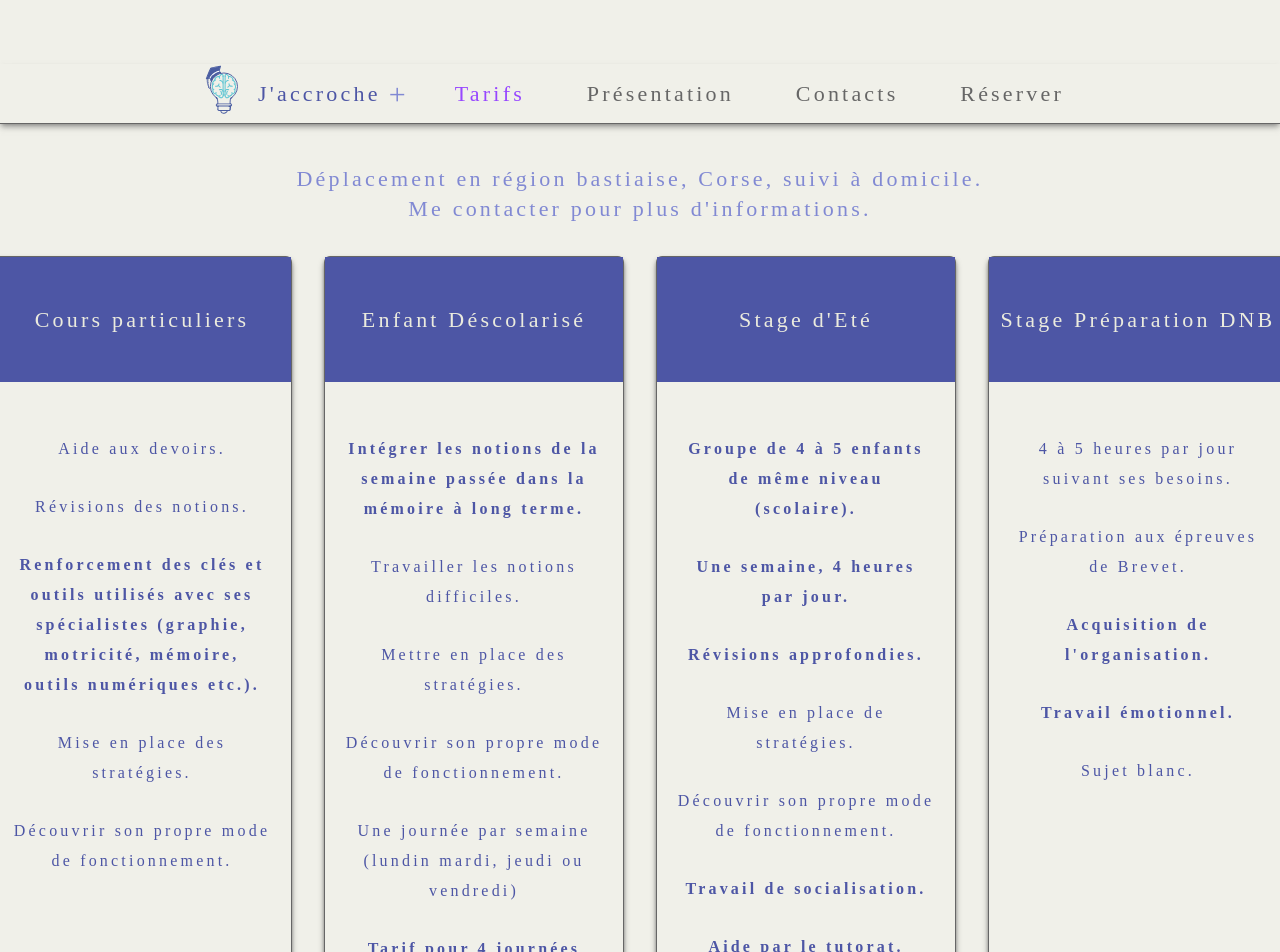
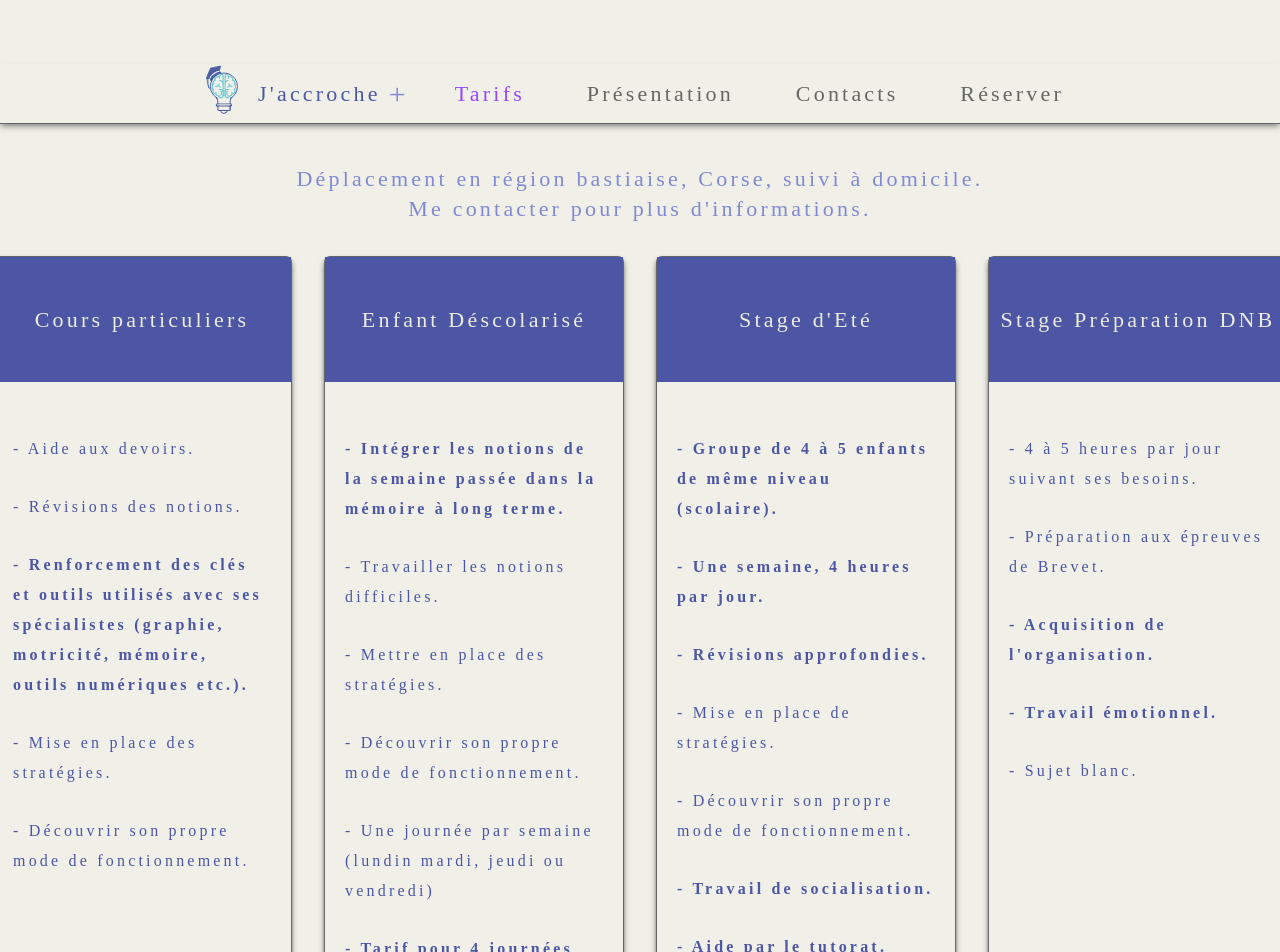
Before and after one commit to DumeGrisoni/booking_student, a React (Vite) app: page /pricing in a window 1280 px wide. Shown: the top 952 px of the page. Built offline with nearby package versions, Linux system fonts and the light colour scheme; a web font is replaced by a local one.

Commit message:
modify textes in pricing for tests

```diff
--- a/src/Components/PricingContainer.jsx
+++ b/src/Components/PricingContainer.jsx
@@ -9,13 +9,13 @@ const PricingContainer = ({
   secondHour,
 }) => {
   return (
-    <div className="w-[300px] h-auto lg:h-[1100px] flex flex-col border items-center border-grey-font rounded-md shadow-md shadow-grey-font">
+    <div className="w-[300px] h-auto lg:h-[1000px] flex flex-col border items-center border-grey-font rounded-md shadow-md shadow-grey-font">
       {/* TITLE SECTION */}
       <div className="mx-auto w-full items-center justify-center text-center flex h-[125px] bg-primary text-secondary-var-1 text-title">
         <h1>{title}</h1>
       </div>
       {/* TEXT SECTION */}
-      <div className=" flex-1 p-5 flex w-full items-start text-primary mt-8 justify-center text-center text-default">
+      <div className=" flex-1 p-5 flex w-full items-start text-primary mt-8 justify-start text-start text-default">
         <p>{children}</p>
       </div>
       {/* PRICE SECTION */}
--- a/src/pages/Pricing.jsx
+++ b/src/pages/Pricing.jsx
@@ -17,42 +17,42 @@ const Pricing = () => {
           secondHour="10 Heures"
         >
           <ul className="flex flex-col text-default gap-7">
-            <li>Aide aux devoirs.</li>
-            <li>Révisions des notions.</li>
+            <li>- Aide aux devoirs.</li>
+            <li>- Révisions des notions.</li>
             <li className="text-bold">
-              Renforcement des clés et outils utilisés avec ses spécialistes
+              - Renforcement des clés et outils utilisés avec ses spécialistes
               (graphie, motricité, mémoire, outils numériques etc.).
             </li>
-            <li>Mise en place des stratégies.</li>
-            <li>Découvrir son propre mode de fonctionnement.</li>
+            <li>- Mise en place des stratégies.</li>
+            <li>- Découvrir son propre mode de fonctionnement.</li>
           </ul>
         </PricingContainer>
         <PricingContainer title="Enfant Déscolarisé" price="240€">
           <ul className="flex flex-col gap-7 text-default">
             <li className="text-bold">
-              Intégrer les notions de la semaine passée dans la mémoire à long
+              - Intégrer les notions de la semaine passée dans la mémoire à long
               terme.
             </li>
-            <li>Travailler les notions difficiles.</li>
-            <li>Mettre en place des stratégies.</li>
-            <li>Découvrir son propre mode de fonctionnement.</li>
-            <li>Une journée par semaine (lundin mardi, jeudi ou vendredi)</li>
+            <li>- Travailler les notions difficiles.</li>
+            <li>- Mettre en place des stratégies.</li>
+            <li>- Découvrir son propre mode de fonctionnement.</li>
+            <li>- Une journée par semaine (lundin mardi, jeudi ou vendredi)</li>
             <li className="text-bold">
-              Tarif pour 4 journées dans le mois ( 4 heures par jour).
+              - Tarif pour 4 journées dans le mois ( 4 heures par jour).
             </li>
           </ul>
         </PricingContainer>
         <PricingContainer title="Stage d'Eté" price="240€">
           <ul className="flex flex-col gap-7">
             <li className="text-bold">
-              Groupe de 4 à 5 enfants de même niveau (scolaire).
+              - Groupe de 4 à 5 enfants de même niveau (scolaire).
             </li>
-            <li className="text-bold">Une semaine, 4 heures par jour.</li>
-            <li className="text-bold">Révisions approfondies.</li>
-            <li>Mise en place de stratégies.</li>
-            <li>Découvrir son propre mode de fonctionnement.</li>
-            <li className="text-bold">Travail de socialisation.</li>
-            <li className="text-bold">Aide par le tutorat.</li>
+            <li className="text-bold">- Une semaine, 4 heures par jour.</li>
+            <li className="text-bold">- Révisions approfondies.</li>
+            <li>- Mise en place de stratégies.</li>
+            <li>- Découvrir son propre mode de fonctionnement.</li>
+            <li className="text-bold">- Travail de socialisation.</li>
+            <li className="text-bold">- Aide par le tutorat.</li>
           </ul>
         </PricingContainer>
         <PricingContainer
@@ -61,11 +61,11 @@ const Pricing = () => {
           hour="5H / Jour ou 4H /jour"
         >
           <ul className="flex flex-col gap-7 text-default">
-            <li>4 à 5 heures par jour suivant ses besoins.</li>
-            <li>Préparation aux épreuves de Brevet.</li>
-            <li className="text-bold">Acquisition de l&apos;organisation.</li>
-            <li className="text-bold">Travail émotionnel.</li>
-            <li>Sujet blanc.</li>
+            <li>- 4 à 5 heures par jour suivant ses besoins.</li>
+            <li>- Préparation aux épreuves de Brevet.</li>
+            <li className="text-bold">- Acquisition de l&apos;organisation.</li>
+            <li className="text-bold">- Travail émotionnel.</li>
+            <li>- Sujet blanc.</li>
           </ul>
         </PricingContainer>
       </div>
```
